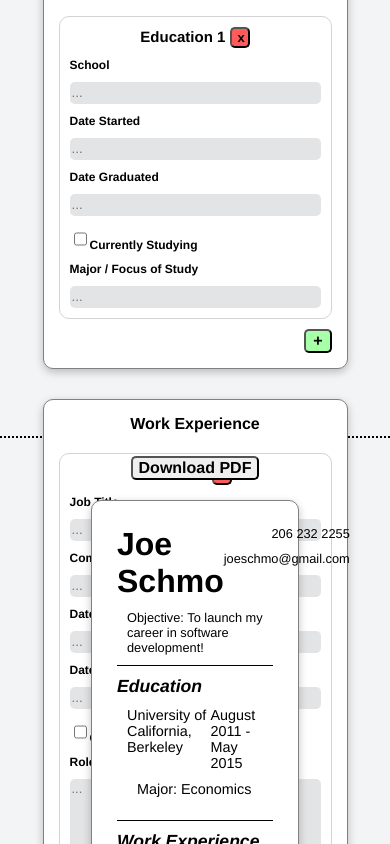
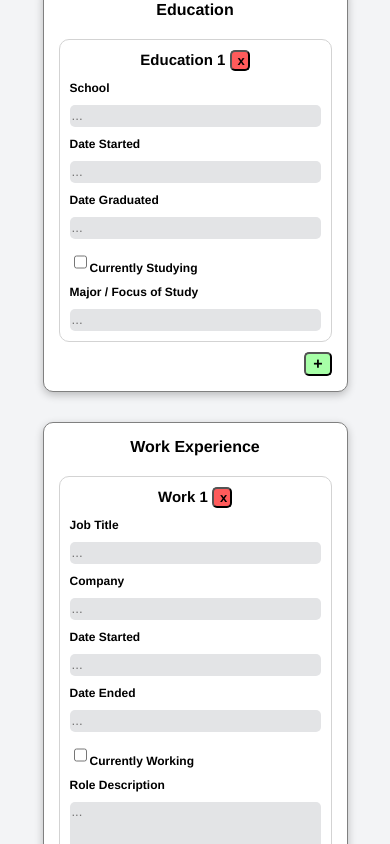
Before and after one commit to seanghods/cv-builder, a React (Vite) app: page / in a window 390 px wide. Shown: the part 408-1252 px from the top of the page. Built offline with nearby package versions, Linux system fonts and the light colour scheme.

Commit message:
Fix mobile responsiveness

```diff
--- a/src/css/fullcv.css
+++ b/src/css/fullcv.css
@@ -21,7 +21,7 @@
   transform: scale(1.01);
 }
 
-/* @media only screen and (max-width: 600px) {
+@media only screen and (max-width: 600px) {
   .cv-section {
     width: 100%;
   }
@@ -29,7 +29,7 @@
     width: 80%;
     margin: 15px 0px;
   }
-} */
+}
 
 .block {
   display: flex;
--- a/src/css/index.css
+++ b/src/css/index.css
@@ -1,7 +1,7 @@
 body {
   margin: 0;
   padding: 0;
-  height: 100vh;
+  height: 100%;
   font-family: Helvetica, Arial, sans-serif;
   background: #f3f4f6;
 }
@@ -34,6 +34,9 @@ header h1 {
 }
 
 @media only screen and (max-width: 600px) {
+  #root {
+    grid-template-rows: 4% 70% 26%;
+  }
   body header {
     grid-column: 1 / 4;
     grid-row: 1 / 2;
```
Also changed, not shown: src/css/App.css (+0 -14 lines).
